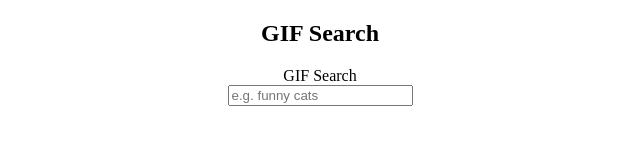
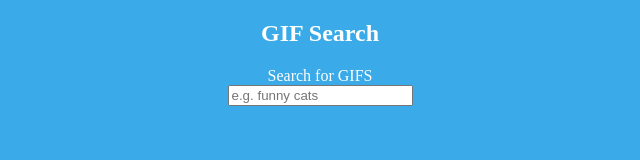
Before and after one commit to majdya/GIFit, a website: page Public/index.html in a window 1280 px wide. Shown: the whole page, without its empty margins (320-960 px from the left). Drawn offline with Linux system fonts and the light colour scheme.

Commit message:
changed label, added a new background-color, new text-color relates to #15

```diff
--- a/Public/index.html
+++ b/Public/index.html
@@ -11,7 +11,7 @@
     <section>
       <h2>GIF Search</h2>
 
-      <label for="search-input">GIF Search</label> <br />
+      <label for="search-input">Search for GIFS</label> <br />
       <input type="text" id="search-input" placeholder="e.g. funny cats" />
 
       <div id="search-results"></div>
--- a/Public/style.css
+++ b/Public/style.css
@@ -1,3 +1,7 @@
+body {
+  background: #3aaae8;
+  color: #fff;
+}
 section {
   text-align: center;
 }
```
Also changed, not shown: package.json (added, +22 -0 lines), 1 other file.
